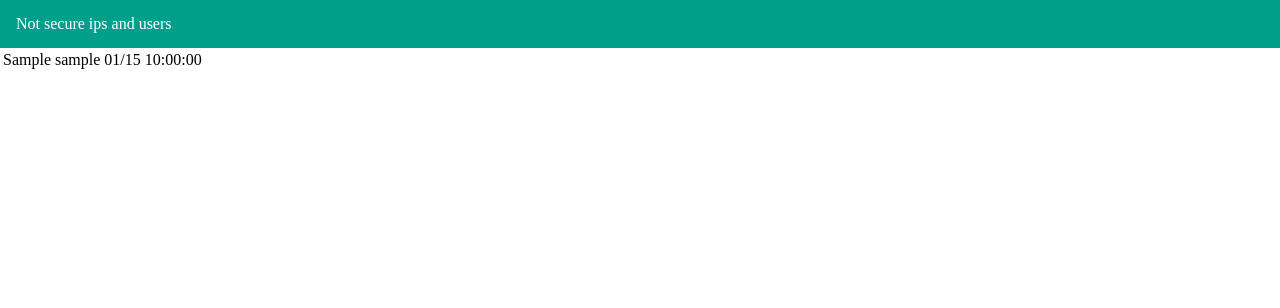
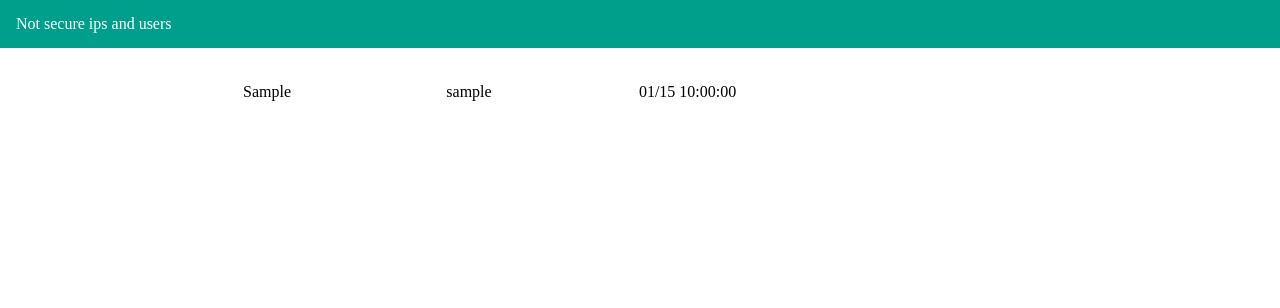
Before and after one commit to sti320a/security_tools, a Flask app: template web/templates/idx.html in a window 1280 px wide. Shown: the top 308 px of the page. Run offline with Flask 2, Linux system fonts and the light colour scheme; the template is opened without the code that fills it: most values are stand-ins (such as "Sample title", 1, 10 or a date in 2020); data that the repository does not hold is empty.

Commit message:
Update layout

```diff
--- a/web/static/base.css
+++ b/web/static/base.css
@@ -29,3 +29,8 @@ header {
     line-height: 48px;
     padding: 0 16px;
 }
+
+#logs_table {
+    margin: 32px auto;
+    width: 800px;
+}
--- a/web/templates/idx.html
+++ b/web/templates/idx.html
@@ -12,7 +12,7 @@
         <div id="site_title">Not secure ips and users</div>
     </header>
     <main>
-        <table>
+        <table id="logs_table">
         {% for log in logs %}
         <tr>
         <td>{{log.from_ip}}</td>
```
